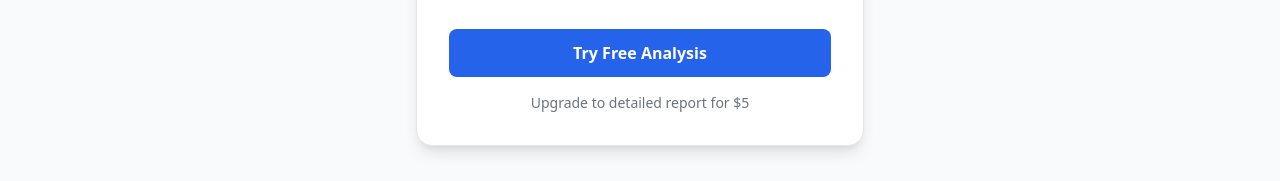
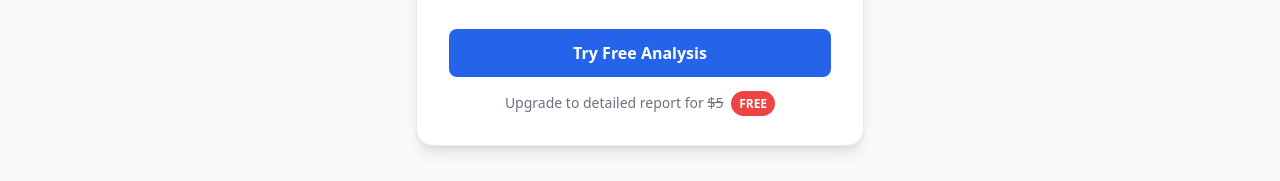
Before and after one commit to angshu-min-js/unautomated-home, a website: page index.html in a window 1280 px wide. Shown: the part 3264-3445 px from the top of the page. Drawn offline with nearby package versions, Linux system fonts and the light colour scheme.

Commit message:
added the free tag

```diff
--- a/index.html
+++ b/index.html
@@ -447,7 +447,10 @@
                         Try Free Analysis
                     </a>
 
-                    <p class="text-gray-500 text-sm mt-4">Upgrade to detailed report for $5</p>
+                    <p class="text-gray-500 text-sm mt-4">
+                        Upgrade to detailed report for <span class="line-through">$5</span>
+                        <span class="bg-red-500 text-white px-2 py-1 rounded-full text-xs font-bold ml-1">FREE</span>
+                    </p>
                 </div>
             </div>
         </div>
```
